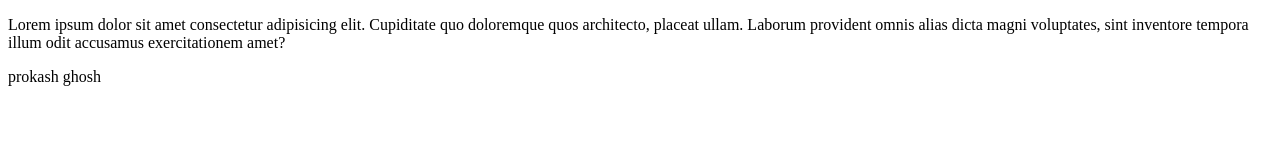
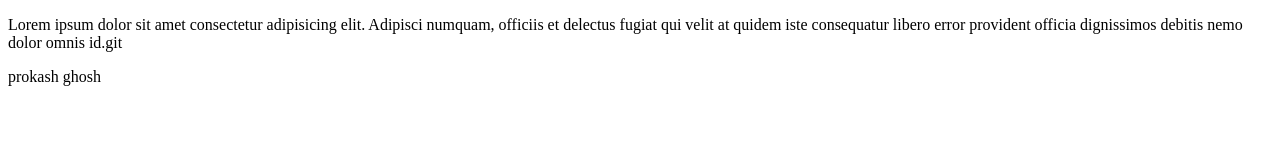
Before and after one commit to proshantaghosh/frist-project, a plain HTML site: page index.html in a window 1280 px wide. Drawn offline with Linux system fonts and the light colour scheme.

```diff
--- a/index.html
+++ b/index.html
@@ -6,7 +6,7 @@
     <title>Document</title>
 </head>
 <body>
-    <p>Lorem ipsum dolor sit amet consectetur adipisicing elit. Cupiditate quo doloremque quos architecto, placeat ullam. Laborum provident omnis alias dicta magni voluptates, sint inventore tempora illum odit accusamus exercitationem amet?</p>
+    <p>Lorem ipsum dolor sit amet consectetur adipisicing elit. Adipisci numquam, officiis et delectus fugiat qui velit at quidem iste consequatur libero error provident officia dignissimos debitis nemo dolor omnis id.git</p>
 
 <p>prokash ghosh</p>
 
```
